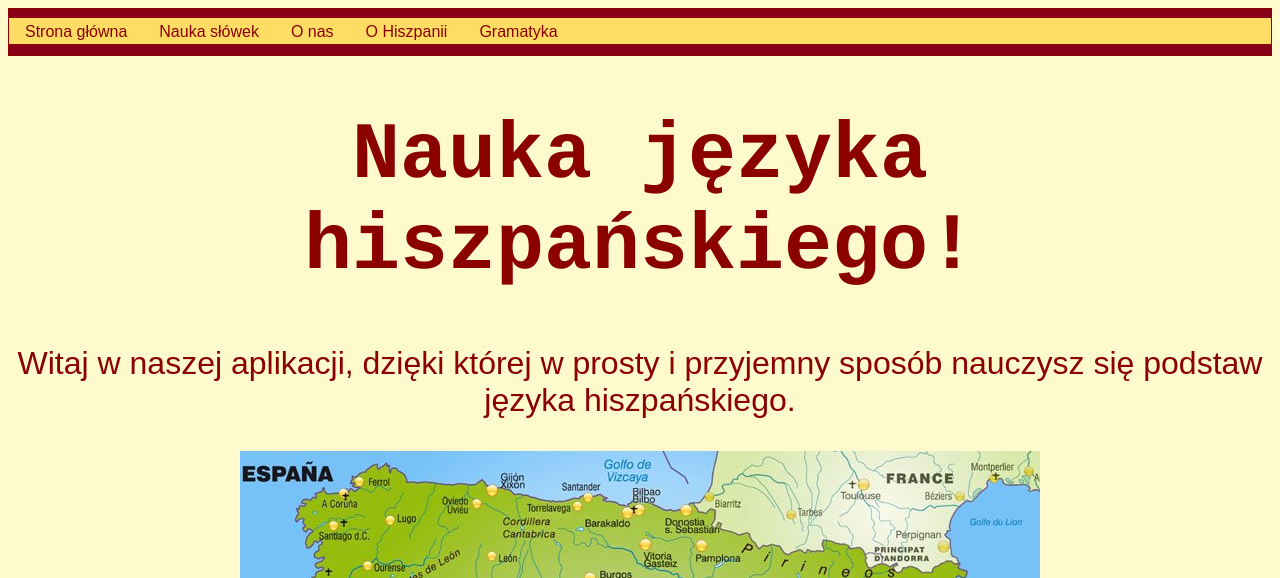
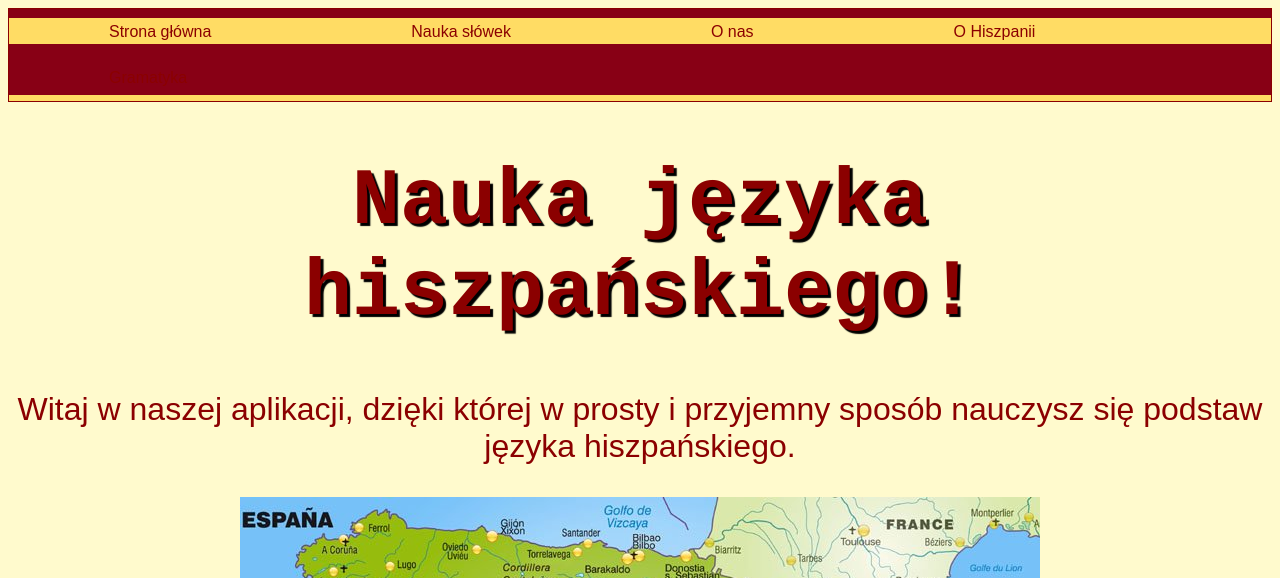
Before and after one commit to KKarolinaKK/Nauka_jezyka_hiszpanskiego, a Django app: page / in a window 1280 px wide. Shown: the top 578 px of the page. Run offline with Django 3.2, Linux system fonts and the light colour scheme.

Commit message:
zmiany wyglądu

```diff
--- a/static/css/main.css
+++ b/static/css/main.css
@@ -3,6 +3,7 @@ h1 {
   font-family: Courier;
   text-align: center;
   font-size: 500%;
+  text-shadow: 3px 3px 1px black
 }
 
 h2 {
@@ -53,7 +54,7 @@ nav ul li a {
   display: block;
   color: #8B0000;
   text-align: center;
-  padding: 14px 16px;
+  padding: 14px 100px;
   text-decoration: none;
 }
 
```
